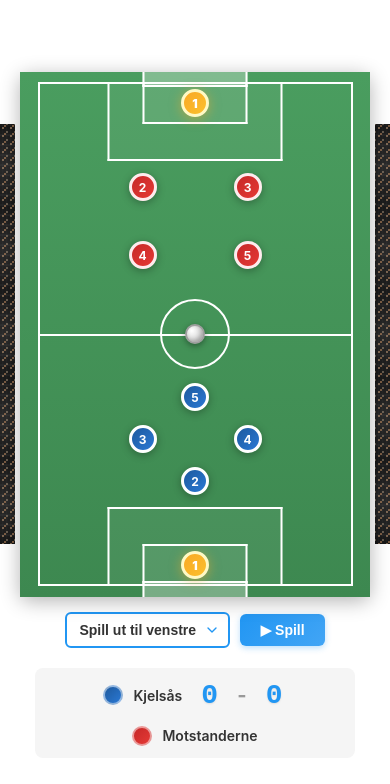
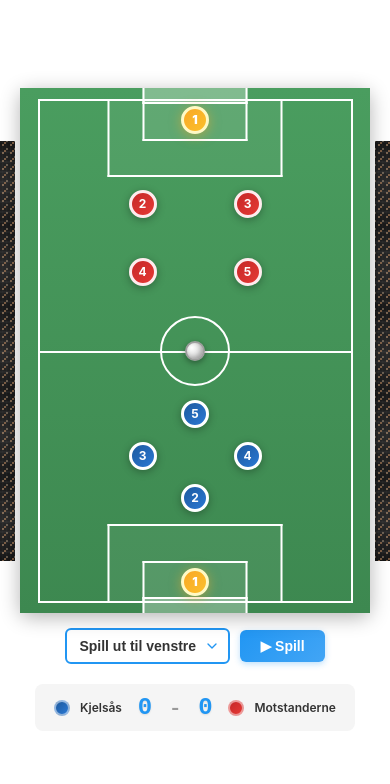
Before and after one commit to oyvinmar/fiver-pitch, a website: page index.html in a window 390 px wide. Shown: the top 784 px of the page. Drawn offline with Linux system fonts and the light colour scheme.

Commit message:
better mobile layout

```diff
--- a/index.html
+++ b/index.html
@@ -17,7 +17,7 @@
             justify-content: center;
             align-items: flex-start;
             min-height: 100vh;
-            padding: 5px;
+            padding: 5px 5px calc(20px + env(safe-area-inset-bottom)) 5px;
             touch-action: none;
             overflow-y: auto;
         }
@@ -499,26 +499,31 @@
             }
 
             .legend {
-                gap: 15px;
-                padding: 12px;
+                gap: 12px;
+                padding: 10px 12px;
+                margin-bottom: 10px;
             }
 
             .legend-item {
-                font-size: 14px;
+                font-size: 12px;
+            }
+
+            .legend-item span {
+                font-size: 12px;
             }
 
             .score {
-                font-size: 28px;
-                min-width: 25px;
+                font-size: 24px;
+                min-width: 22px;
             }
 
             .score-separator {
-                font-size: 20px;
+                font-size: 18px;
             }
 
             .legend-color {
-                width: 20px;
-                height: 20px;
+                width: 16px;
+                height: 16px;
             }
         }
     </style>
```
